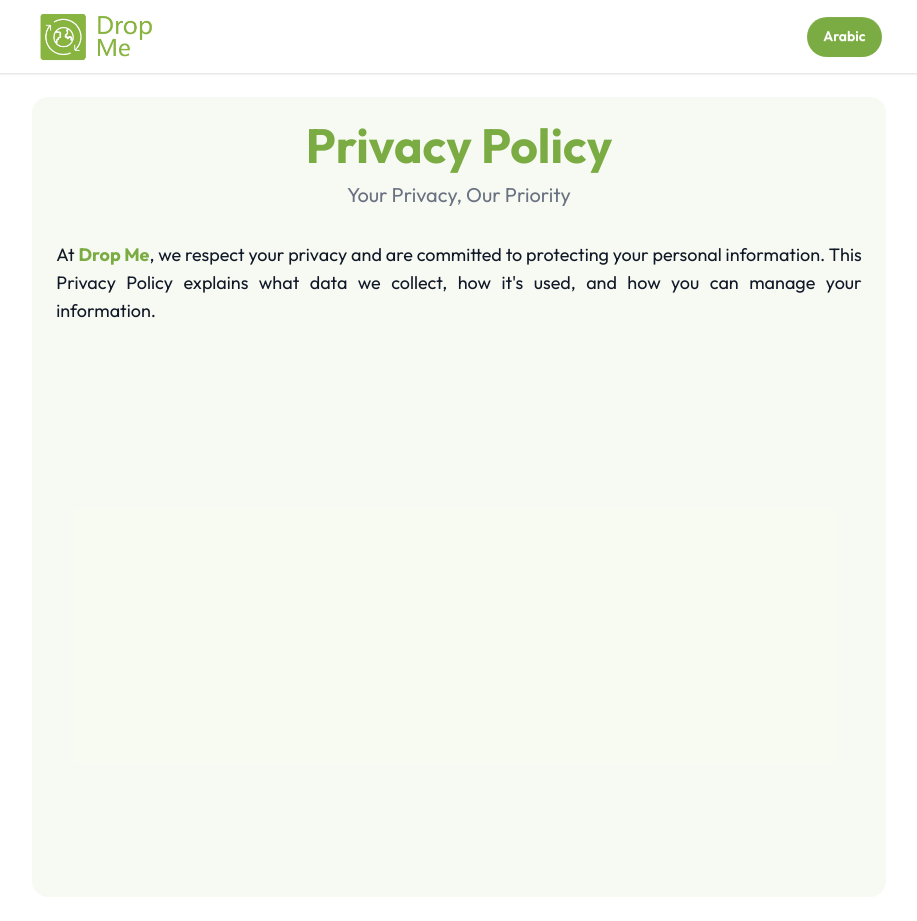
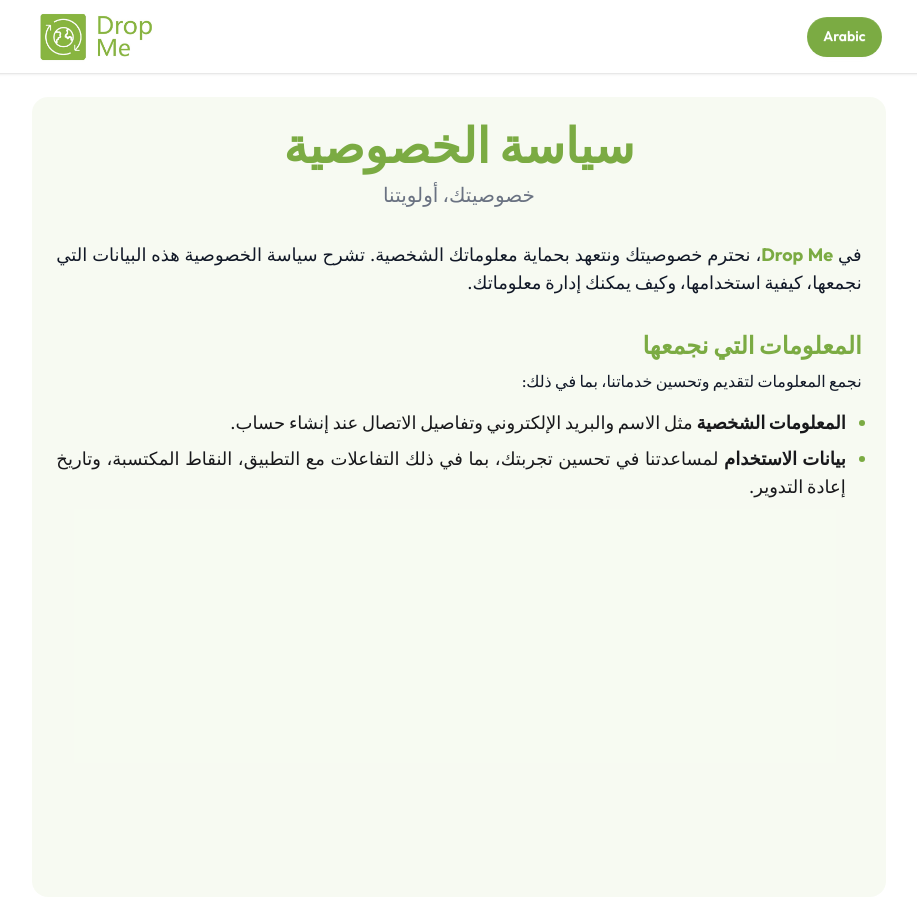
Before and after one commit to dropmeteamwork/Privacy-policy-, a React (Vite) app: page / in a window 1280 px wide. Shown: the whole page, without its empty margins (181-1098 px from the left). Built offline with nearby package versions, Linux system fonts and the light colour scheme.

Commit message:
feat: add and finish the section of information-we-collected

```diff
--- a/src/components/ContentCard.jsx
+++ b/src/components/ContentCard.jsx
@@ -2,7 +2,7 @@ import React, { useState } from "react";
 import translations from "../locales/translations.json";
 
 export default function ContentCard() {
-  const [lang, setLang] = useState("en");
+  const [lang, setLang] = useState("ar");
   const content = translations[lang].privacy_policy;
 
   return (
@@ -20,7 +20,6 @@ export default function ContentCard() {
             {content.subtitle}
           </h2>
         </div>
-
         {/* The introduction */}
         <p className="text-text-color mt-8 mb-8 text-justify md:text-lg">
           {content.intro_part_1}
@@ -29,8 +28,33 @@ export default function ContentCard() {
           </span>
           {content.intro_part_2}
         </p>
-
-
+        {/* The information we collect */}
+        <div>
+          <h3 className="font-semibold text-xl md:text-2xl mb-2 text-primary-color">
+            {content.information_we_collect_heading}
+          </h3>
+          <p className="text-text-color">
+            {content.information_we_collect_paragraph_1}
+          </p>
+          <ul
+            className={`list-disc list-outside mt-4 space-y-2 marker:text-primary-color md:text-lg text-justify ${
+              lang == "en" ? "ml-4" : "mr-4"
+            }`}
+          >
+            <li className="">
+              <span className="font-semibold">
+                {content.information_we_collect_personal_info_1}
+              </span>
+              {content.information_we_collect_personal_info_2}
+            </li>
+            <li>
+              <span className="font-semibold">
+                {content.information_we_collect_usage_data_1}
+              </span>
+              {content.information_we_collect_usage_data_2}
+            </li>
+          </ul>
+        </div>
       </div>
     </>
   );
--- a/src/locales/translations.json
+++ b/src/locales/translations.json
@@ -6,10 +6,12 @@
       "intro_part_1": "At ",
       "intro_highlight": "Drop Me",
       "intro_part_2": ", we respect your privacy and are committed to protecting your personal information. This Privacy Policy explains what data we collect, how it's used, and how you can manage your information.",
-      "information_we_collect_heading": "Information We Collect:",
+      "information_we_collect_heading": "Information We Collect",
       "information_we_collect_paragraph_1": "We collect information to provide and improve our services, including:",
-      "information_we_collect_personal_info": "Personal Information like name, email, and contact details when you create an account.",
-      "information_we_collect_usage_data": "Usage Data to help us enhance your experience, including interactions with our app, points earned, and recycling history.",
+      "information_we_collect_personal_info_1": "Personal Information",
+      "information_we_collect_personal_info_2": " like name, email, and contact details when you create an account.",
+      "information_we_collect_usage_data_1": "Usage Data",
+      "information_we_collect_usage_data_2": " to help us enhance your experience, including interactions with our app, points earned, and recycling history.",
       "how_we_use_info_heading": "How We Use Your Information:",
       "how_we_use_info_item_1": "To deliver, personalize, and improve Drop Me services.",
       "how_we_use_info_item_2": "To communicate with you about updates, offers, and achievements.",
@@ -27,8 +29,10 @@
       "intro_part_2": "، نحترم خصوصيتك ونتعهد بحماية معلوماتك الشخصية. تشرح سياسة الخصوصية هذه البيانات التي نجمعها، كيفية استخدامها، وكيف يمكنك إدارة معلوماتك.",
       "information_we_collect_heading": "المعلومات التي نجمعها",
       "information_we_collect_paragraph_1": "نجمع المعلومات لتقديم وتحسين خدماتنا، بما في ذلك:",
-      "information_we_collect_personal_info": "المعلومات الشخصية مثل الاسم والبريد الإلكتروني وتفاصيل الاتصال عند إنشاء حساب.",
-      "information_we_collect_usage_data": "بيانات الاستخدام لمساعدتنا في تحسين تجربتك، بما في ذلك التفاعلات مع التطبيق، النقاط المكتسبة، وتاريخ إعادة التدوير.",
+      "information_we_collect_personal_info_1": "المعلومات الشخصية",
+      "information_we_collect_personal_info_2": "  مثل الاسم والبريد الإلكتروني وتفاصيل الاتصال عند إنشاء حساب.",
+      "information_we_collect_usage_data_1": "بيانات الاستخدام",
+      "information_we_collect_usage_data_2": "  لمساعدتنا في تحسين تجربتك، بما في ذلك التفاعلات مع التطبيق، النقاط المكتسبة، وتاريخ إعادة التدوير.",
       "how_we_use_info_heading": "كيفية استخدامنا لمعلوماتك",
       "how_we_use_info_item_1": "لتقديم، تخصيص، وتحسين خدمات Drop Me",
       "how_we_use_info_item_2": "للتواصل معك حول التحديثات، العروض، والإنجازات.",
```
